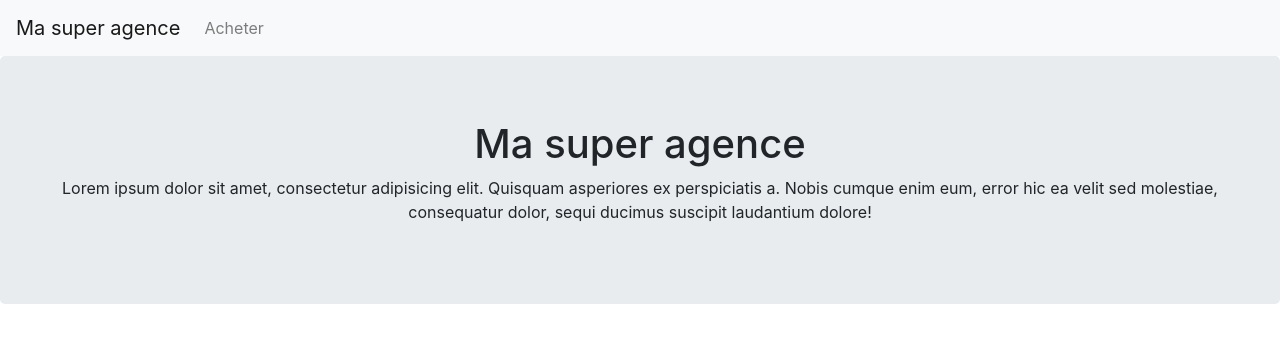
After one commit to Mkadri66/ma_super_agence, a Symfony app: template templates/pages/home.html.twig in a window 1280 px wide. The commit adds this page. Shown: the top 343 px of the page. Run offline with Twig, Linux system fonts and the light colour scheme; the template is opened without the code that fills it, so the values that code supplies are empty; some libraries are stand-ins or nearby versions.

Commit message:
create homepage

```diff
--- a/config/routes.yaml
+++ b/config/routes.yaml
@@ -1,3 +1,7 @@
+home:
+  path: /
+  controller: App\Controller\HomeController::index
+
 #index:
 #    path: /
 #    controller: App\Controller\DefaultController::index
--- a/templates/base.html.twig
+++ b/templates/base.html.twig
@@ -3,10 +3,29 @@
     <head>
         <meta charset="UTF-8">
         <title>{% block title %}Welcome!{% endblock %}</title>
+        <link rel="stylesheet" href="https://stackpath.bootstrapcdn.com/bootstrap/4.3.1/css/bootstrap.min.css" integrity="sha384-ggOyR0iXCbMQv3Xipma34MD+dH/1fQ784/j6cY/iJTQUOhcWr7x9JvoRxT2MZw1T" crossorigin="anonymous">
+
         {% block stylesheets %}{% endblock %}
     </head>
     <body>
-        {% block body %}{% endblock %}
+        <nav class="navbar navbar-expand-lg navbar-light bg-light">
+            <a class="navbar-brand" href="{{ path('home')}}">Ma super agence</a>
+            <button class="navbar-toggler" type="button" data-toggle="collapse" data-target="#navbarSupportedContent" aria-controls="navbarSupportedContent" aria-expanded="false" aria-label="Toggle navigation">
+                <span class="navbar-toggler-icon"></span>
+            </button>
+
+            <div class="collapse navbar-collapse" id="navbarSupportedContent">
+                <ul class="navbar-nav mr-auto">
+                <li class="nav-item">
+                    <a class="nav-link" href="{{ path('property')}}">Acheter</a>
+                </li>
+            </div>
+        </nav>
+        {% block body %}
+        {% endblock %}
         {% block javascripts %}{% endblock %}
+        <script src="https://code.jquery.com/jquery-3.3.1.slim.min.js" integrity="sha384-q8i/X+965DzO0rT7abK41JStQIAqVgRVzpbzo5smXKp4YfRvH+8abtTE1Pi6jizo" crossorigin="anonymous"></script>
+<script src="https://cdnjs.cloudflare.com/ajax/libs/popper.js/1.14.7/umd/popper.min.js" integrity="sha384-UO2eT0CpHqdSJQ6hJty5KVphtPhzWj9WO1clHTMGa3JDZwrnQq4sF86dIHNDz0W1" crossorigin="anonymous"></script>
+        <script src="https://stackpath.bootstrapcdn.com/bootstrap/4.3.1/js/bootstrap.min.js" integrity="sha384-JjSmVgyd0p3pXB1rRibZUAYoIIy6OrQ6VrjIEaFf/nJGzIxFDsf4x0xIM+B07jRM" crossorigin="anonymous"></script>
     </body>
 </html>
--- /dev/null
+++ b/templates/pages/home.html.twig
@@ -0,0 +1,11 @@
+{% extends 'base.html.twig'%}
+
+{% block body %}
+    <div class="jumbotron text-center">
+        <h1> Ma super agence</h1>
+        <p>
+            Lorem ipsum dolor sit amet, consectetur adipisicing elit. Quisquam asperiores ex perspiciatis a. Nobis cumque enim eum, error hic ea velit sed molestiae, consequatur dolor, sequi ducimus suscipit laudantium dolore!
+        </p>
+    </div>
+
+{% endblock %}
```
Also changed, not shown: src/Controller/HomeController.php (added, +22 -0 lines).
